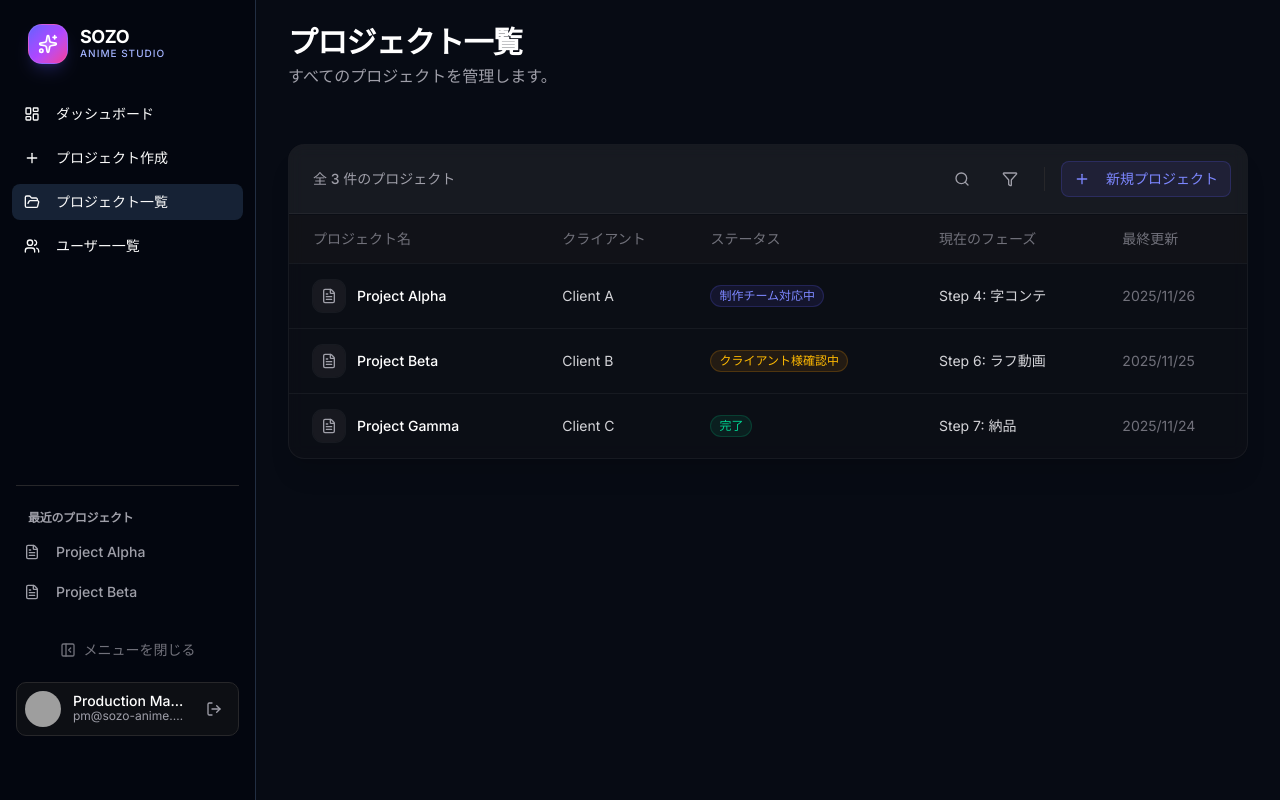
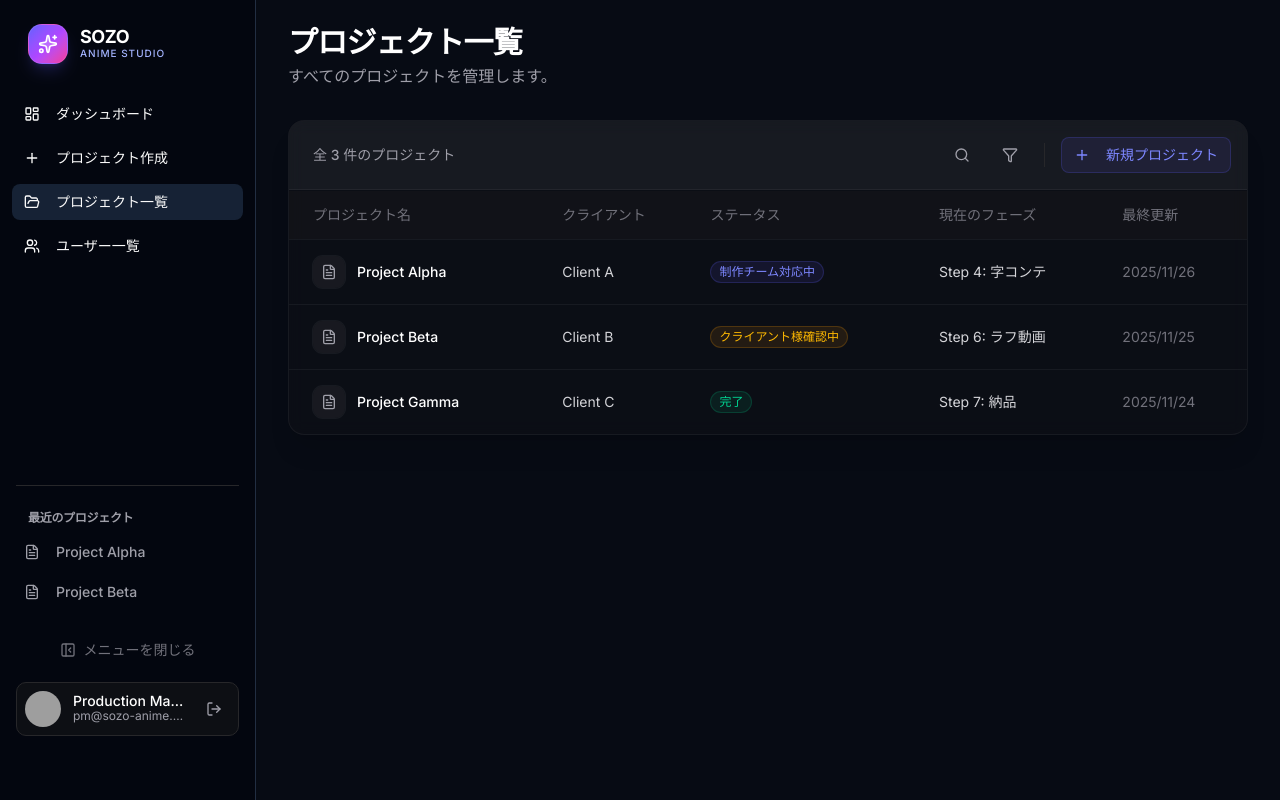
Before and after one commit to o-mo-ty/sozo_anista, a Next.js app: page /projects in a window 1280 px wide. Built offline with nearby package versions, Linux system fonts and the light colour scheme; grey boxes are pictures that could not be loaded.

Commit message:
Refactor PageHeader spacing for consistency

```diff
--- a/src/app/page.tsx
+++ b/src/app/page.tsx
@@ -34,7 +34,6 @@ export default function Dashboard() {
         <PageHeader
           title="ダッシュボード"
           description="プロジェクトの状況概要とタスク確認"
-          className="mb-8"
         />
 
         {/* Stats Grid */}
--- a/src/app/projects/[id]/page.tsx
+++ b/src/app/projects/[id]/page.tsx
@@ -106,7 +106,6 @@ export default function ProjectDetailPage() {
                     </>
                 }
                 backHref="/"
-                className="mb-8"
             />
 
             {/* Next Action Banner */}
--- a/src/app/projects/page.tsx
+++ b/src/app/projects/page.tsx
@@ -151,8 +151,8 @@ export default function ProjectsPage() {
 
     return (
         <AppLayout>
-            <div className="space-y-6">
-                <div className="flex flex-col gap-6">
+            <div>
+                <div>
                     {/* Header */}
                     <PageHeader
                         title="プロジェクト一覧"
```
